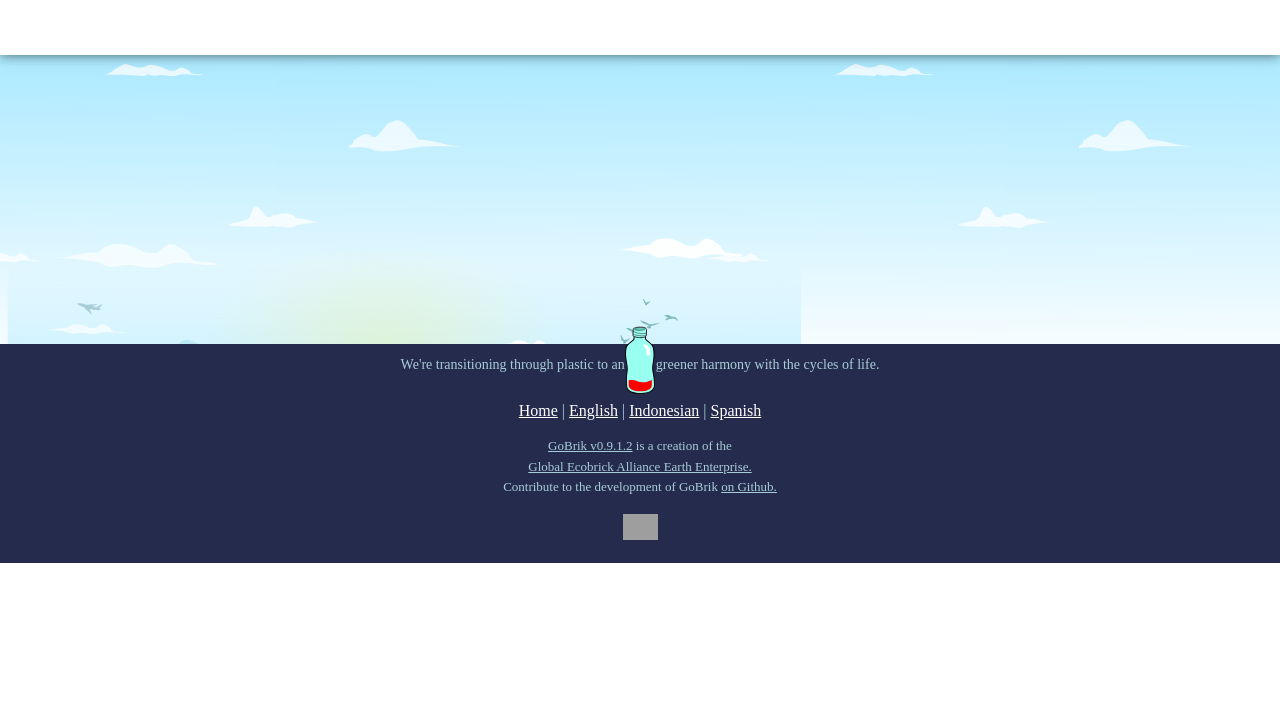
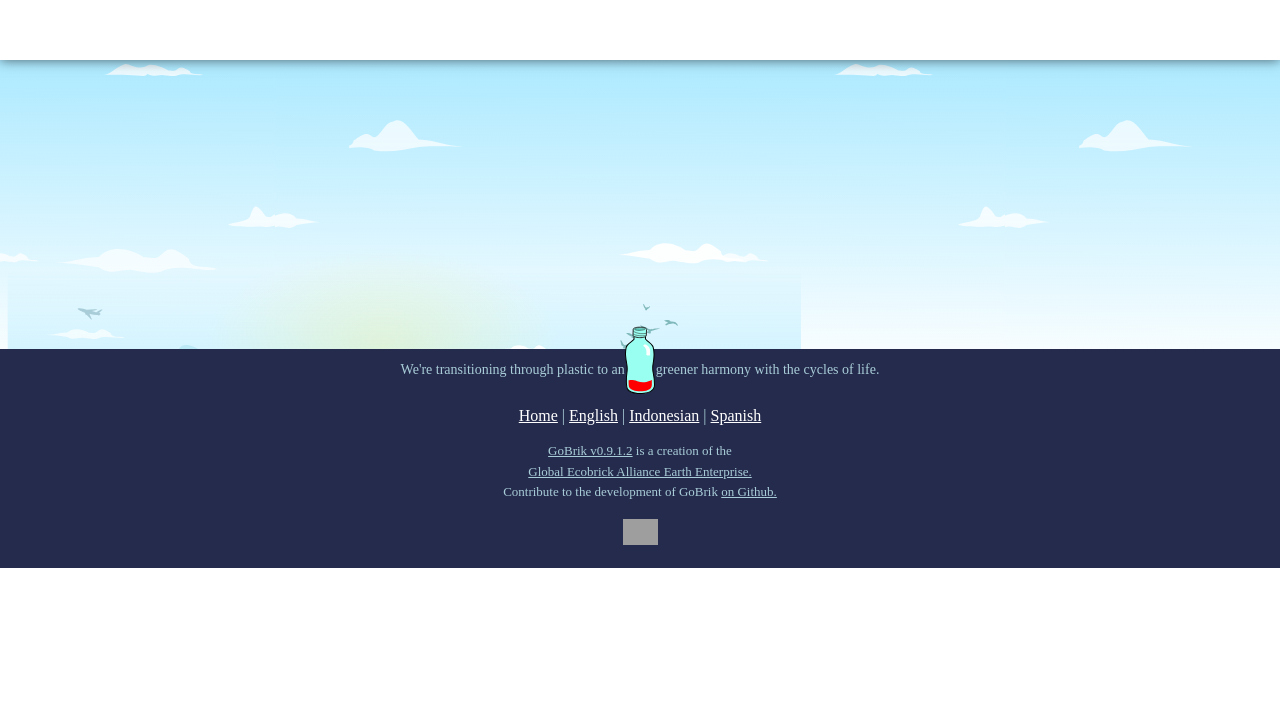
Before and after one commit to gea-ecobricks/gobrik, a PHP site: page / in a window 1280 px wide. Shown: the top 719 px of the page. Run offline with PHP 8.4, Linux system fonts and the light colour scheme; some libraries are stand-ins or nearby versions; some web fonts are replaced; grey boxes are pictures that could not be loaded.

Commit message:
Update server-stylesheet.css

```diff
--- a/server-stylesheet.css
+++ b/server-stylesheet.css
@@ -127,13 +127,21 @@ body {
 }
 
 
+
+.kn-mobile-controls {z-index: 10;}
+
+#kn-mobile-menu a
+{text-align: left;}
+
+
 #header {
 	padding-top: 10px;
-	margin-bottom: 0px;
+	padding-bottom: 5px;
 	z-index: 3;
 	position: relative;
 	background: white;
 	box-shadow: 0px 0px 12px rgba(0, 0, 0, 0.6);
+
 
 	-webkit-animation-delay: 3s !important;
 	opacity:0;
```
